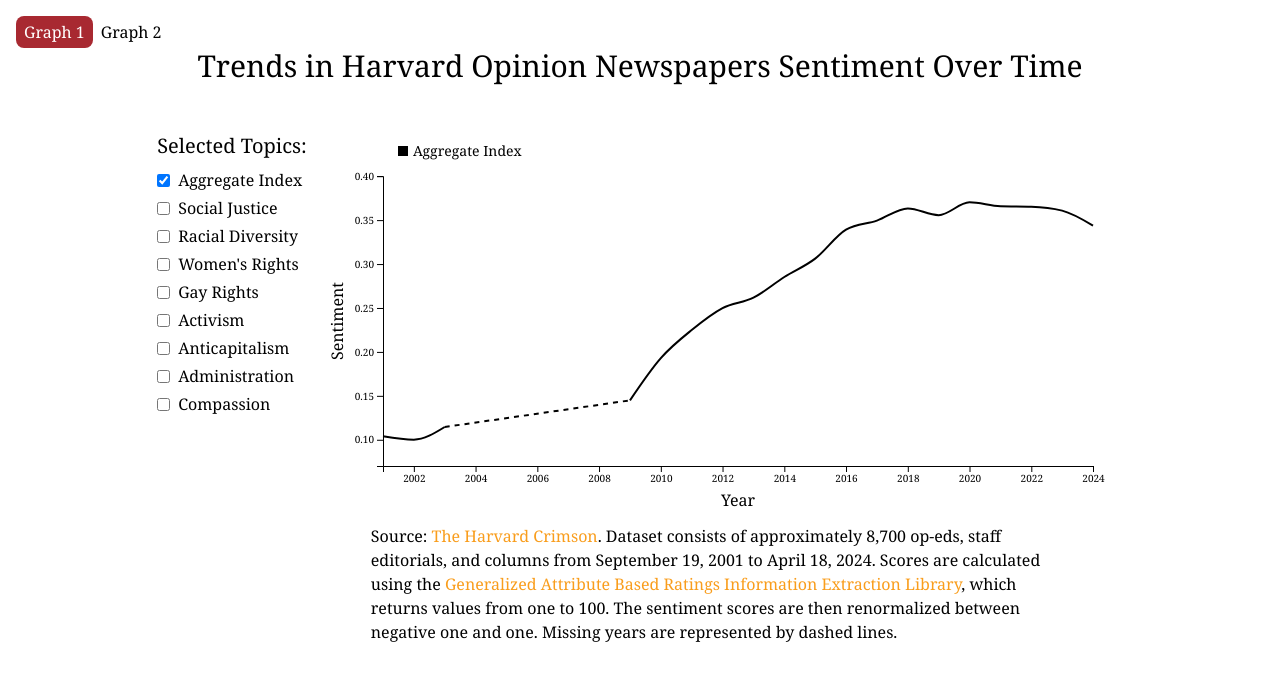
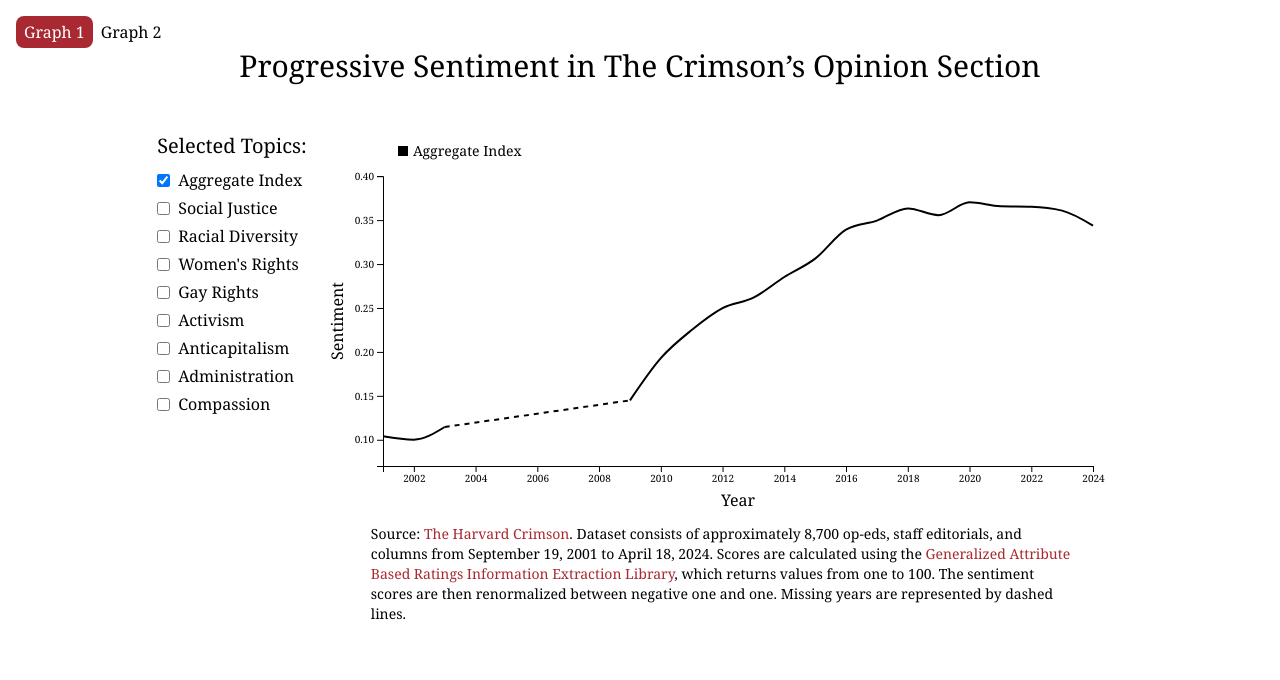
Before and after one commit to theharvardcrimson/sentiment-analysis-graphs, a React (Create React App) app: page / in a window 1280 px wide. Shown: the top 680 px of the page. Built offline with nearby package versions, Linux system fonts and the light colour scheme.

Commit message:
load data from github

```diff
--- a/src/AggregateChart.js
+++ b/src/AggregateChart.js
@@ -20,17 +20,20 @@ const Graph2 = ({ type, category }) => {
   useEffect(() => {
     // Function to determine data path based on selected type
     const getDataPath = () => {
+      const publicUrl = process.env.PUBLIC_URL;
+      // const publicUrl = 'https://raw.githubusercontent.com/theharvardcrimson/sentiment-analysis-graphs/main/public'
+
       switch (type) {
         case 'elite_status':
-          return `${process.env.PUBLIC_URL}/aggregates_elite_status - aggregates_elite_status.csv`;
+          return `${publicUrl}/aggregates_elite_status - aggregates_elite_status.csv`;
         case 'region':
-          return `${process.env.PUBLIC_URL}/aggregates_regions - aggregates_regions.csv`;
+          return `${publicUrl}/aggregates_regions - aggregates_regions.csv`;
         case 'university_type':
-          return `${process.env.PUBLIC_URL}/aggregates_university_type - aggregates_university_type.csv`;
+          return `${publicUrl}/aggregates_university_type - aggregates_university_type.csv`;
         case 'Full Dataset':
-          return `${process.env.PUBLIC_URL}/aggregates_full - aggregates_full.csv`;
+          return `${publicUrl}/aggregates_full - aggregates_full.csv`;
         default:
-          return `${process.env.PUBLIC_URL}/aggregates_full - aggregates_full.csv`;
+          return `${publicUrl}/aggregates_full - aggregates_full.csv`;
       }
     };
 
--- a/src/GraphPackaged.js
+++ b/src/GraphPackaged.js
@@ -5,7 +5,7 @@ function GraphPackaged({
 }) {
     return <div>
         <h1 className="text-3xl">
-            Trends in Harvard Opinion Newspapers Sentiment Over Time
+            {selectedGraph === 'graph1' ? "Progressive Sentiment in The Crimson’s Opinion Section" : "Progressive Sentiment in University Newspaper Opinion Articles"}
         </h1>
 
         <div className="flex space-x-4 justify-center mt-8">
@@ -19,7 +19,7 @@ function GraphPackaged({
             <div className="flex flex-col w-min">
                 {graph}
 
-                <h4 className="px-12 mt-2 text-left">
+                <h4 className="px-12 mt-2 text-sm text-left">
                     {selectedGraph === 'graph1' ? captionText.HarvardOnlyGraph : captionText.AggregateGraph}
                 </h4>
             </div>
--- a/src/HarvardOnlyChart.js
+++ b/src/HarvardOnlyChart.js
@@ -44,11 +44,9 @@ export const getMissingData = (data) => {
     prevYearData = yearData;
   }
 
-  console.log(prevYearData)
-
-  if (!prevYearData) {
-    missingData.push({ ...data[data.length - 1], year: new Date(endYear, 0) });
-  }
+  // if (!prevYearData) {
+  //   missingData.push({ ...data[data.length - 1], year: new Date(endYear, 0) });
+  // }
 
   for (let year = startYear; year <= endYear; year += 1) {
     if (!data.find(d => d.year.getFullYear() === year)) {
--- a/src/index.css
+++ b/src/index.css
@@ -4,6 +4,6 @@
 
 @layer base {
     a {
-        @apply text-[#f99d1c] transition-opacity hover:opacity-50;
+        @apply text-[#a82931] transition-opacity hover:opacity-50;
     }
 }
```
